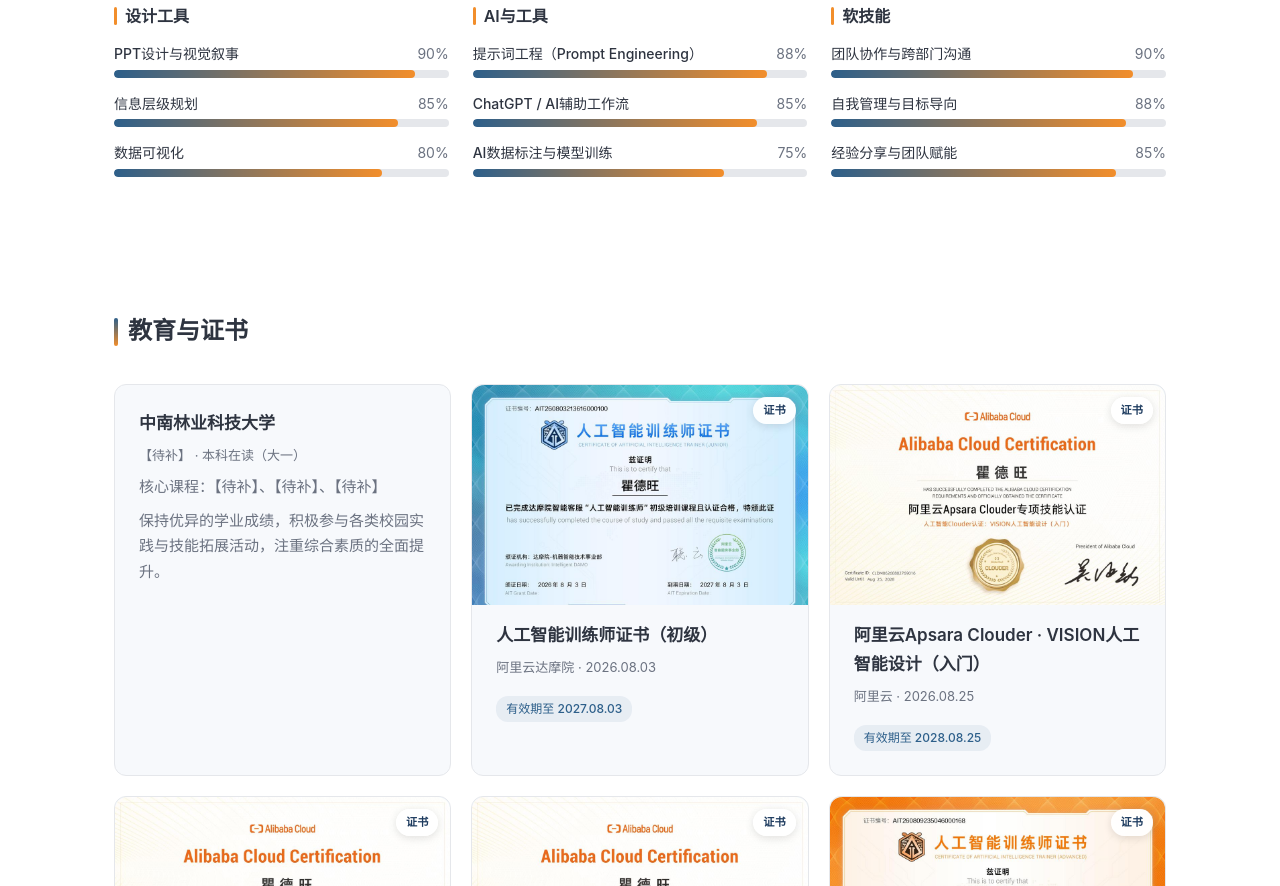
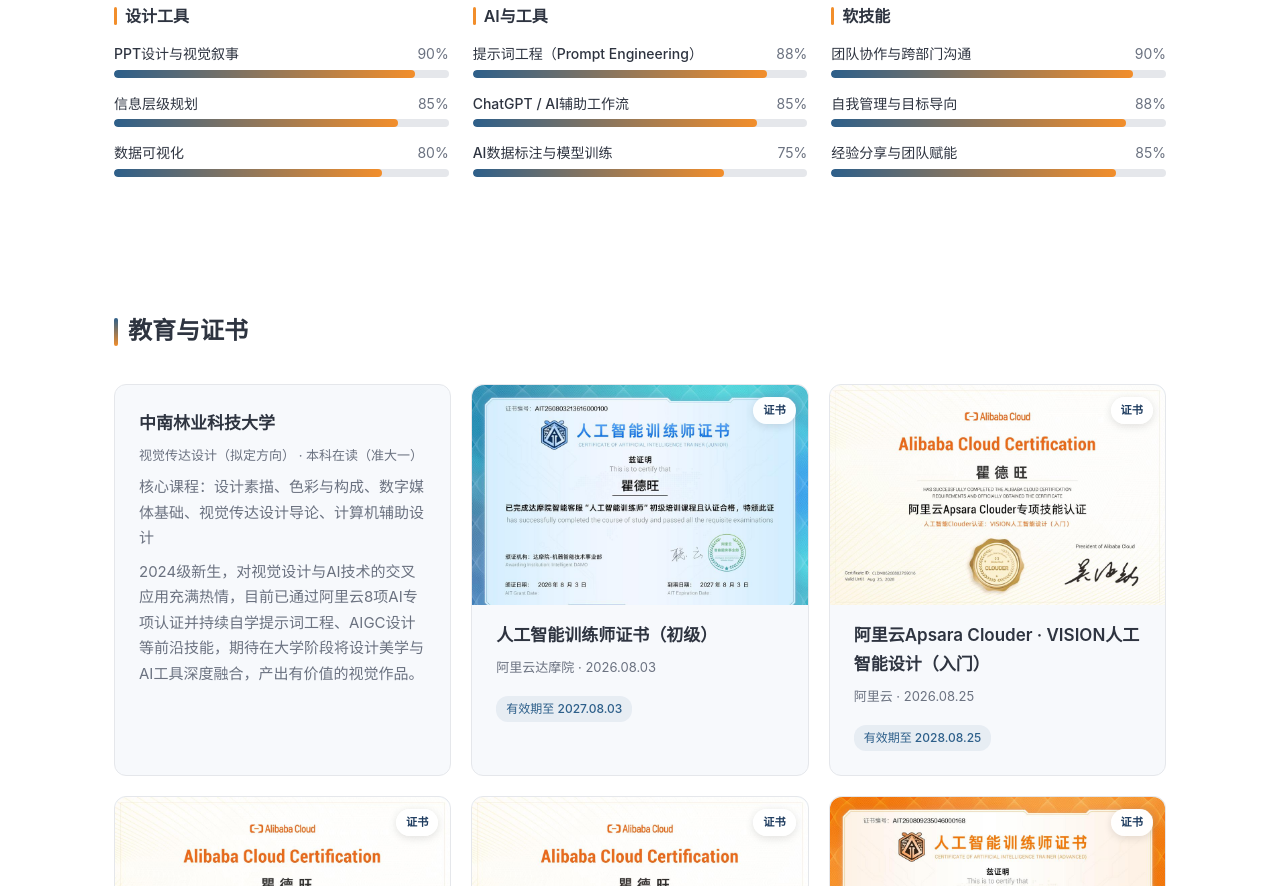
Before and after one commit to alibi0528/qudewang2, a plain HTML site: page index.html in a window 1280 px wide. Shown: the part 2013-2899 px from the top of the page. Drawn offline with Linux system fonts and the light colour scheme.

```diff
--- a/index.html
+++ b/index.html
@@ -478,10 +478,10 @@ const resume = {
   github: "【待补】",
   education: {
     school: "中南林业科技大学",
-    major: "【待补】",
-    degree: "本科在读（大一）",
-    courses: "【待补】、【待补】、【待补】",
-    desc: "保持优异的学业成绩，积极参与各类校园实践与技能拓展活动，注重综合素质的全面提升。"
+    major: "视觉传达设计（拟定方向）",
+    degree: "本科在读（准大一）",
+    courses: "设计素描、色彩与构成、数字媒体基础、视觉传达设计导论、计算机辅助设计",
+    desc: "2024级新生，对视觉设计与AI技术的交叉应用充满热情，目前已通过阿里云8项AI专项认证并持续自学提示词工程、AIGC设计等前沿技能，期待在大学阶段将设计美学与AI工具深度融合，产出有价值的视觉作品。"
   },
   highlights: [
     { num: "10+", label: "场大型活动PPT设计" },
@@ -510,7 +510,7 @@ const resume = {
     campus: {
       title: "校园学术/社团组织",
       role: "视觉设计与内容策划核心成员",
-      period: "【待补】年 – 至今",
+      period: "2024年 – 至今",
       items: [
         "主导视觉呈现与PPT重构：负责社团/班级多场大型活动的宣讲PPT设计与视觉叙事规划，运用信息层级重构技巧，将冗长文字转化为结构化图表，使受众信息接收效率显著提升。",
         "AI赋能内容生产：引入ChatGPT等AI工具辅助前期资料搜集与文案初稿撰写，通过精准提示词工程优化输出结果，使团队整体内容筹备周期缩短约30%。",
```
